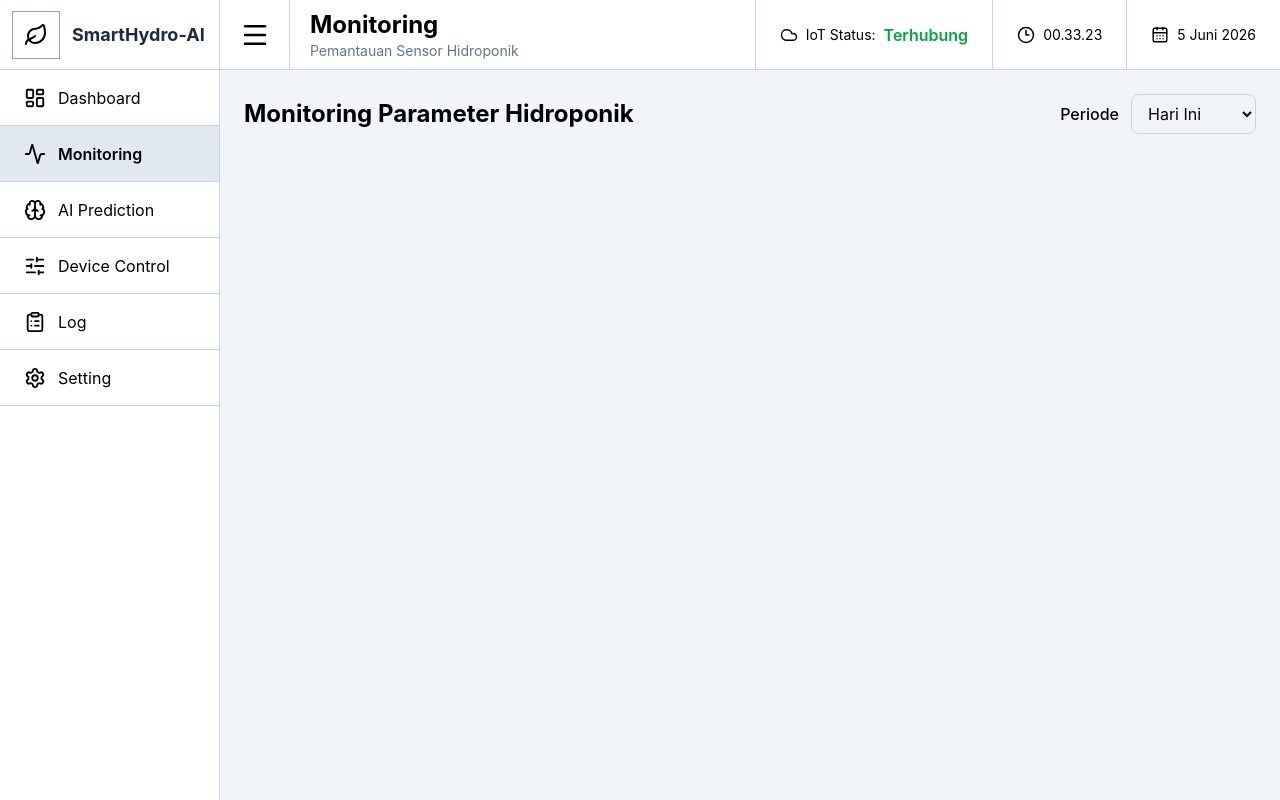
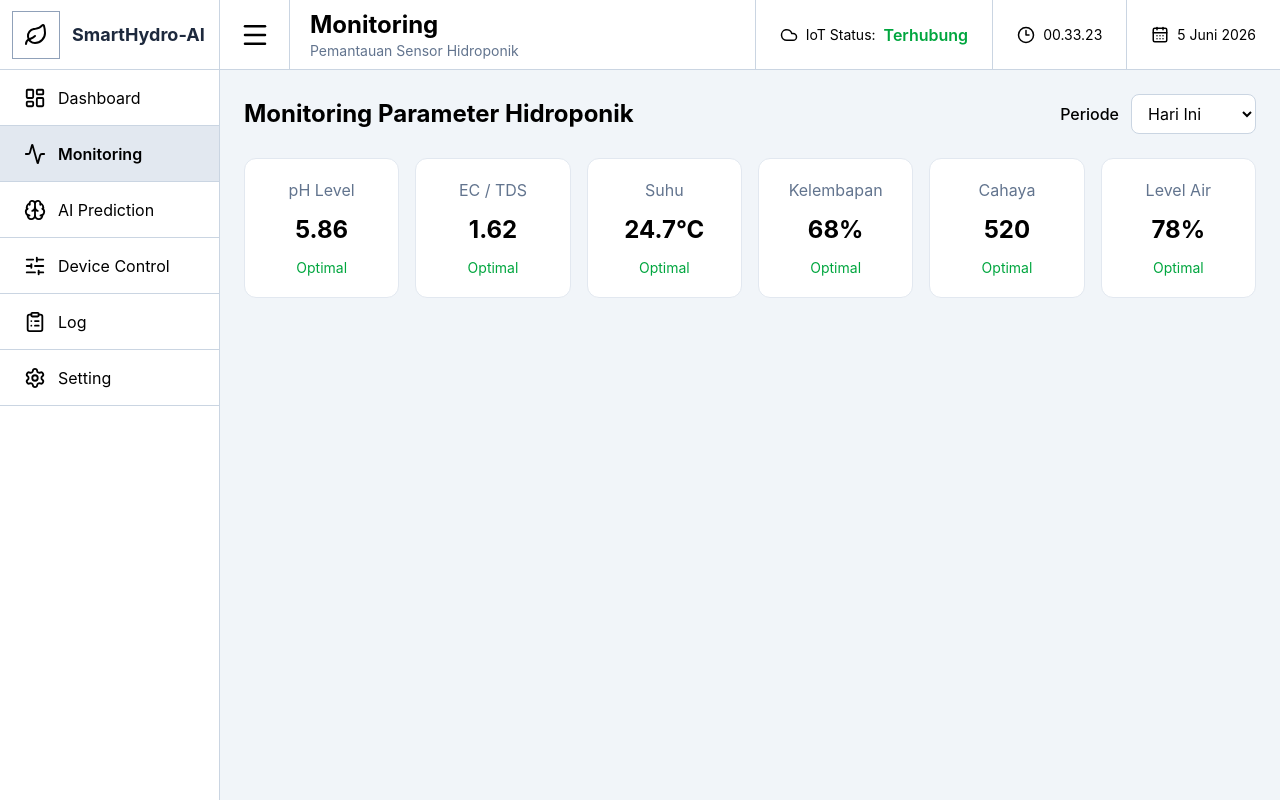
Before and after one commit to mutiarabotani/SmartHydro-IOT, a React (Vite) app: page /monitoring in a window 1280 px wide. Built offline with nearby package versions, Linux system fonts and the light colour scheme.

Commit message:
smarthydro-iot

```diff
--- a/src/pages/Monitoring.jsx
+++ b/src/pages/Monitoring.jsx
@@ -1,23 +1,19 @@
-import { useState, useEffect } from "react";
 import Sidebar from "../components/Sidebar";
 import Navbar from "../components/Navbar";
 
 export default function Monitoring() {
-
   return (
     <div className="flex min-h-screen bg-slate-100">
-
       <Sidebar />
 
       <div className="flex-1">
-
         <Navbar
           title="Monitoring"
           subtitle="Pemantauan Sensor Hidroponik"
         />
 
         <div className="p-6">
-
+          {/* HEADER */}
           <div className="flex justify-between items-center mb-6">
             <h2 className="text-2xl font-bold">
               Monitoring Parameter Hidroponik
@@ -35,6 +31,7 @@ export default function Monitoring() {
                 rounded-lg
                 px-3
                 py-2
+                bg-white
                 "
               >
                 <option>Hari Ini</option>
@@ -44,10 +41,96 @@ export default function Monitoring() {
             </div>
           </div>
 
+          {/* CARD SENSOR */}
+          <div className="grid grid-cols-6 gap-4 mb-8 max-w-full">
+
+            <div className="bg-white rounded-xl border border-slate-200 h-[140px] flex flex-col items-center justify-center text-center">
+              <h3 className="text-base text-slate-500 mb-3">
+                pH Level
+              </h3>
+
+              <div className="text-2xl font-bold mb-3">
+                5.86
+              </div>
+
+              <div className="text-green-600 text-sm">
+                Optimal
+              </div>
+            </div>
+
+            <div className="bg-white rounded-xl border border-slate-200 h-[140px] flex flex-col items-center justify-center text-center">
+              <h3 className="text-base text-slate-500 mb-3">
+                EC / TDS
+              </h3>
+
+              <div className="text-2xl font-bold mb-3">
+                1.62
+              </div>
+
+              <div className="text-green-600 text-sm">
+                Optimal
+              </div>
+            </div>
+
+            <div className="bg-white rounded-xl border border-slate-200 h-[140px] flex flex-col items-center justify-center text-center">
+              <h3 className="text-base text-slate-500 mb-3">
+                Suhu
+              </h3>
+
+              <div className="text-2xl font-bold mb-3">
+                24.7°C
+              </div>
+
+              <div className="text-green-600 text-sm">
+                Optimal
+              </div>
+            </div>
+
+            <div className="bg-white rounded-xl border border-slate-200 h-[140px] flex flex-col items-center justify-center text-center">
+              <h3 className="text-base text-slate-500 mb-3">
+                Kelembapan
+              </h3>
+
+              <div className="text-2xl font-bold mb-3">
+                68%
+              </div>
+
+              <div className="text-green-600 text-sm">
+                Optimal
+              </div>
+            </div>
+
+            <div className="bg-white rounded-xl border border-slate-200 h-[140px] flex flex-col items-center justify-center text-center">
+              <h3 className="text-base text-slate-500 mb-3">
+                Cahaya
+              </h3>
+
+              <div className="text-2xl font-bold mb-3">
+                520
+              </div>
+
+              <div className="text-green-600 text-sm">
+                Optimal
+              </div>
+            </div>
+
+            <div className="bg-white rounded-xl border border-slate-200 h-[140px] flex flex-col items-center justify-center text-center">
+              <h3 className="text-base text-slate-500 mb-3">
+                Level Air
+              </h3>
+
+              <div className="text-2xl font-bold mb-3">
+                78%
+              </div>
+
+              <div className="text-green-600 text-sm">
+                Optimal
+              </div>
             </div>
 
           </div>
-
+        </div>
+      </div>
     </div>
   );
 }
```
Lines whose indentation alone changed are shown as unchanged.
